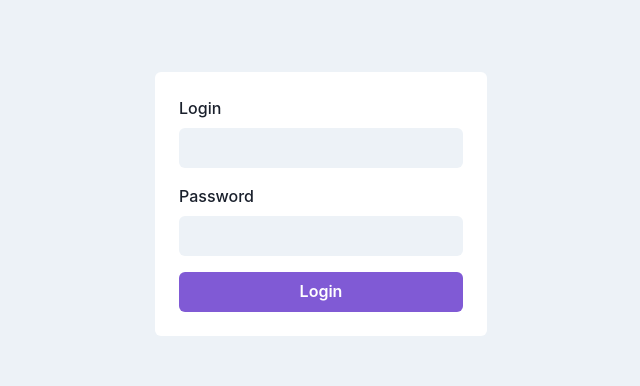
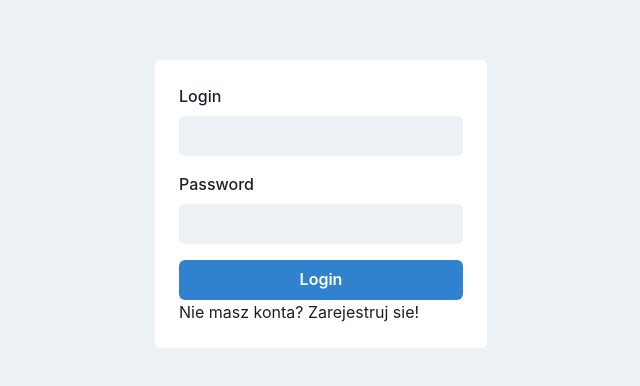
Before and after one commit to matt1sor/kino_ug, a React (Create React App) app in the folder front/: page /users/login in a window 1280 px wide. Shown: the part 196-582 px from the top of the page, without its empty margins (319-959 px from the left). Built offline with nearby package versions, Linux system fonts and the light colour scheme.

Commit message:
added styled login form

```diff
--- a/front/src/pages/users/Login.js
+++ b/front/src/pages/users/Login.js
@@ -1,10 +1,10 @@
-import { useFormik, Formik, Field } from "formik";
+import { Formik, Field, Form } from "formik";
 import { useDispatch } from "react-redux";
-import { Fragment } from "react";
+import { Link as ReachLink } from "@reach/router";
 import * as Yup from "yup";
-import { useState } from "react";
+
 import { loginHandler } from "../../store/features/auth";
-import { useNavigate, Link } from "react-router-dom";
+import { useNavigate } from "react-router-dom";
 import {
   Box,
   Button,
@@ -13,7 +13,7 @@ import {
   FormErrorMessage,
   FormLabel,
   Input,
-  InputGroup,
+  Link,
   VStack,
 } from "@chakra-ui/react";
 
@@ -21,40 +21,63 @@ function Login() {
   const dispatch = useDispatch();
   const navigate = useNavigate();
 
-  const [loading, setLoading] = useState(false);
+  // const [loading, setLoading] = useState(false);
 
-  //const [showPassword, setShowPassword] = useState(false);
-  //
-  // const validationSchema = Yup.object({
-  //   login: Yup.string().max(50, "Login is too long!").required(),
-  //   password: Yup.string().max(100, "Wrong password!").required(),
-  // });
-
-  const formik = useFormik({
-    initialValues: {
+  const initialValues = {
     login: "",
     password: "",
-    },
-    validationSchema: Yup.object({
+  };
+
+  const validationSchema = Yup.object({
     login: Yup.string().max(50, "Login is too long!").required(),
     password: Yup.string().max(100, "Wrong password!").required(),
-    }),
-    onSubmit: async (values) => {
-      setLoading(true);
-      dispatch(loginHandler(values));
-      formik.resetForm();
-      navigate("/repertoire");
-    },
   });
+  // const submitForm = async (values, actions) => {
+  //   setLoading(true);
+  //   dispatch(loginHandler(values));
+  //   actions.resetForm();
+  //   navigate("/repertoire");
+  // };
+
+  // const formik = useFormik({
+  //   initialValues: {
+  //     login: "",
+  //     password: "",
+  //   },
+  //   validationSchema: Yup.object({
+  //     login: Yup.string().max(50, "Login is too long!").required(),
+  //     password: Yup.string().max(100, "Wrong password!").required(),
+  //   }),
+  //   onSubmit: async (values) => {
+  //     setLoading(true);
+  //     dispatch(loginHandler(values));
+  //     formik.resetForm();
+  //     navigate("/repertoire");
+  //   },
+  // });
 
   return (
     <Flex bg="gray.100" align="center" justify="center" h="100vh">
       <Box bg="white" p={6} rounded="md">
-        <form onSubmit={formik.handleSubmit}>
+        <Formik
+          initialValues={initialValues}
+          onSubmit={(values) => {
+            //setLoading(true);
+            dispatch(loginHandler(values));
+
+            navigate("/repertoire");
+          }}
+          validationSchema={validationSchema}
+        >
+          {(formik) => (
+            <Form onSubmit={formik.handleSubmit}>
               <VStack spacing={4} align="flex-start">
-            <FormControl>
-              <FormLabel htmlFor="email">Login</FormLabel>
-              <Input
+                <FormControl
+                  isInvalid={formik.errors.login && formik.touched.login}
+                >
+                  <FormLabel htmlFor="login">Login</FormLabel>
+                  <Field
+                    as={Input}
                     id="login"
                     name="login"
                     type="text"
@@ -62,10 +85,14 @@ function Login() {
                     onChange={formik.handleChange}
                     value={formik.values.email}
                   />
+                  <FormErrorMessage>{formik.errors.login}</FormErrorMessage>
                 </FormControl>
-            <FormControl>
+                <FormControl
+                  isInvalid={formik.errors.password && formik.touched.password}
+                >
                   <FormLabel htmlFor="password">Password</FormLabel>
-              <Input
+                  <Field
+                    as={Input}
                     id="password"
                     name="password"
                     type="password"
@@ -73,13 +100,20 @@ function Login() {
                     onChange={formik.handleChange}
                     value={formik.values.password}
                   />
+                  <FormErrorMessage>{formik.errors.password}</FormErrorMessage>
                 </FormControl>
 
-            <Button type="submit" colorScheme="purple" width="full">
+                <Button type="submit" colorScheme="blue" width="full">
                   Login
                 </Button>
               </VStack>
-        </form>
+            </Form>
+          )}
+        </Formik>
+
+        <Link as={ReachLink} to="/users/register">
+          Nie masz konta? Zarejestruj sie!
+        </Link>
       </Box>
     </Flex>
 
```
Lines whose indentation alone changed are shown as unchanged.
